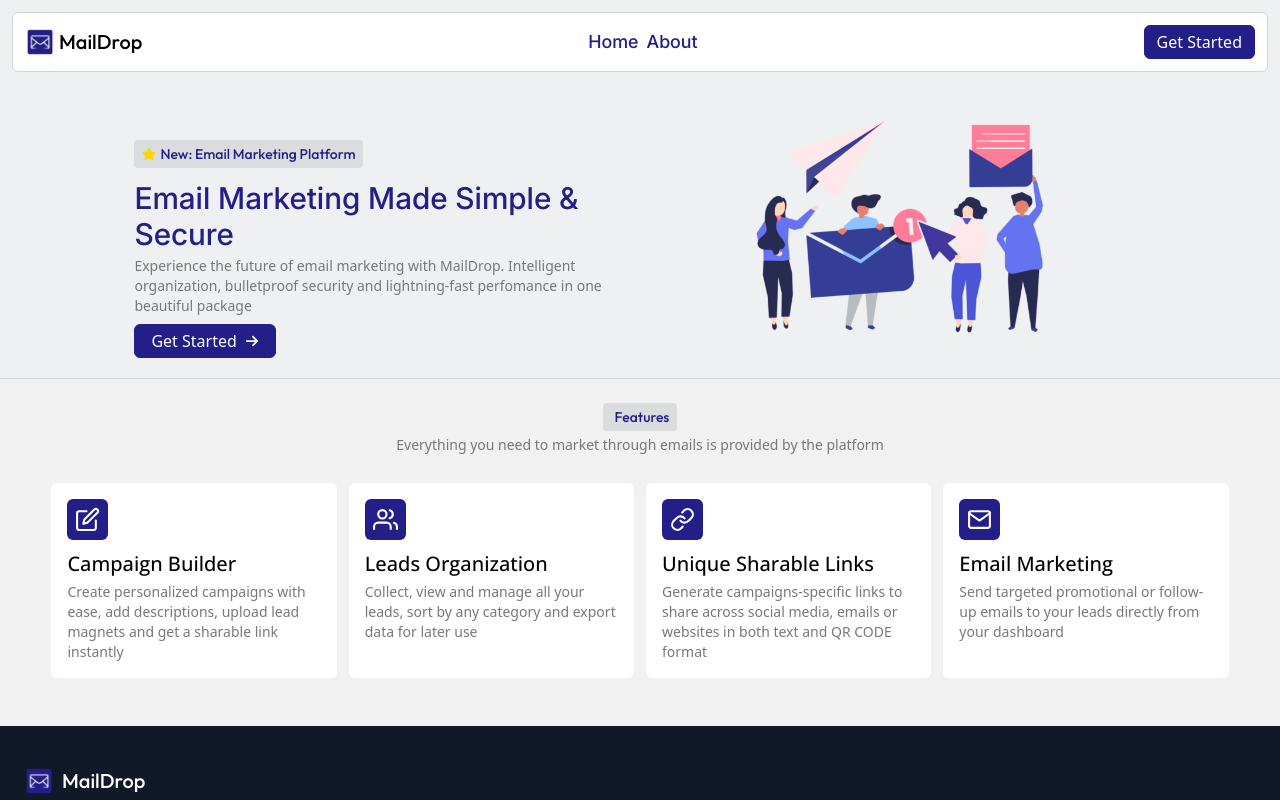
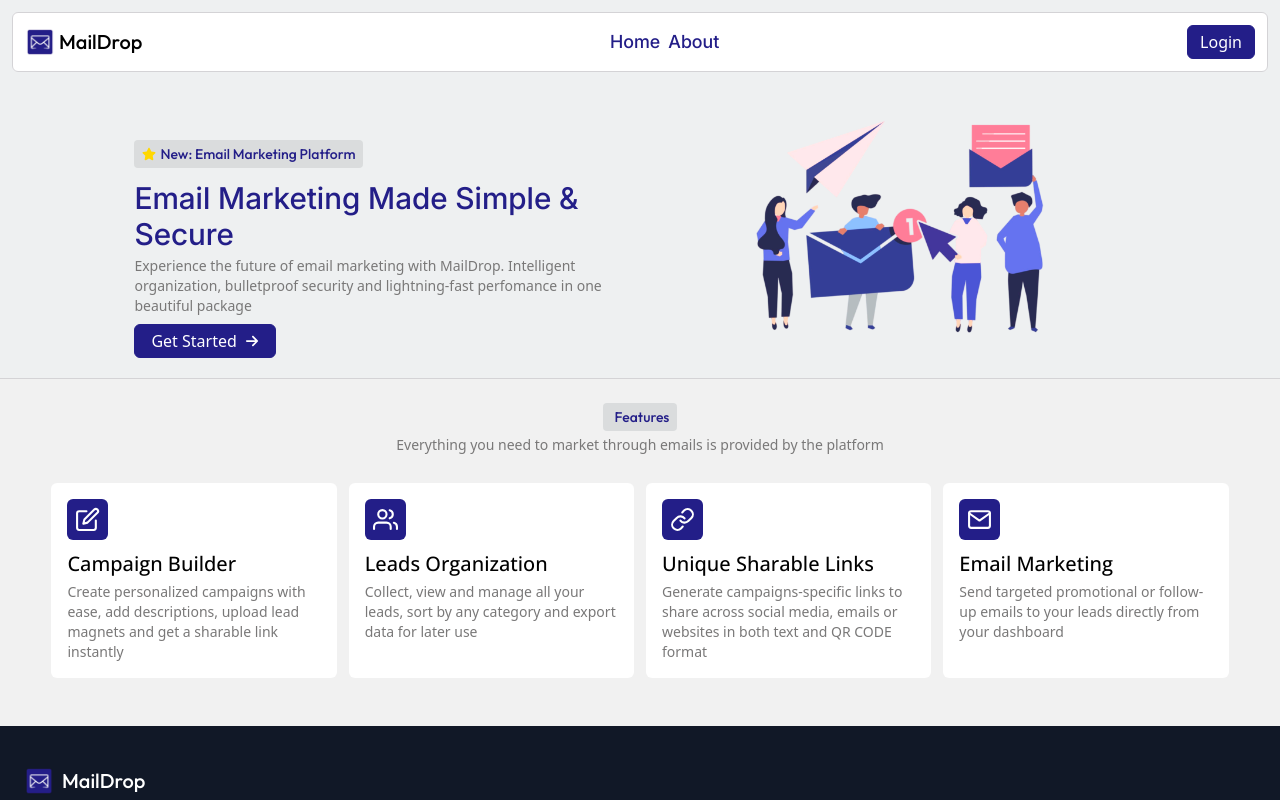
Before and after one commit to Habeebamoo/MailDrop, a React (Vite) app in the folder client/: page / in a window 1280 px wide. Shown: the top 800 px of the page. Built offline with nearby package versions, Linux system fonts and the light colour scheme; no server answers.

Commit message:
changed auto sign-in button

```diff
--- a/client/src/components/home/Header.tsx
+++ b/client/src/components/home/Header.tsx
@@ -4,9 +4,11 @@ import { LiaTimesSolid } from "react-icons/lia"
 import NavBar from "./NavBar"
 import { useState } from "react"
 import { useNavigate } from "react-router-dom"
+import { useUser } from "../../context/UserContext"
 
 const Header = () => {
   const [navShown, setNavShown] = useState<boolean>(false)
+  const { user } = useUser()
   const navigate = useNavigate()
 
   const toggleNav = () => {
@@ -14,6 +16,15 @@ const Header = () => {
   }
 
   const menuIcon = navShown ? <LiaTimesSolid size={20} /> : <RiMenu3Line size={20} />
+  const autoSignInText = user ? "Dashboard" : "Login"
+
+  const autoSignIn = () => {
+    if (user) {
+      navigate("/dashboard/home")
+    } else {
+      navigate("/login")
+    }
+  }
 
   return (
     <header className="p-3 fixed top-0 left-0 right-0">
@@ -27,7 +38,7 @@ const Header = () => {
             <p className="text-lg text-primary font-inter cursor-pointer">Home</p>
             <p className="text-lg text-primary font-inter cursor-pointer">About</p>
           </div>
-          <button onClick={() => navigate("/login")} className="max-sm:hidden btn-primary">Get Started</button>
+          <button onClick={autoSignIn} className="max-sm:hidden btn-primary">{autoSignInText}</button>
           <div onClick={toggleNav} className="sm:hidden cursor-pointer">
             {menuIcon}
           </div>
--- a/client/src/components/home/Hero.tsx
+++ b/client/src/components/home/Hero.tsx
@@ -6,8 +6,8 @@ import { useNavigate } from "react-router-dom"
 const Hero = () => {
   const navigate = useNavigate()
 
-  const toDashboard = () => {
-    navigate("/dashboard/home")
+  const toLogin = () => {
+    navigate("/login")
   }
 
   return (
@@ -24,7 +24,7 @@ const Hero = () => {
           <p className="max-lg:text-center text-sm max-lg:mt-2 lg:mt-1 text-accent max-lg:w-[90%] mx-auto">
             Experience the future of email marketing with MailDrop. Intelligent organization, bulletproof security and lightning-fast perfomance in one beautiful package
           </p>
-          <button onClick={toDashboard} className="max-lg:mx-auto max-md:py-2 max-lg:mt-4 lg:mt-2 px-4 btn-primary flex-center">
+          <button onClick={toLogin} className="max-lg:mx-auto max-md:py-2 max-lg:mt-4 lg:mt-2 px-4 btn-primary flex-center">
             <span className="mr-2">Get Started</span>
             <FaArrowRight size={14} />
           </button>
--- a/client/src/pages/AuthPage.tsx
+++ b/client/src/pages/AuthPage.tsx
@@ -7,7 +7,7 @@ import { ClipLoader } from "react-spinners"
 const AuthPage = () => {
   const [isLogin, setIsLogin] = useState<boolean>(true)
   const [passwordShown, setPasswordShown] = useState<boolean>(false)
-  const [loading, setLoading] = useState<boolean>()
+  const [loading, setLoading] = useState<boolean>(false)
   const [status, setStatus] = useState<"success" | "error" | "">("")
   const [msg, setMsg] = useState<string>("")
   const [form, setForm] = useState({
@@ -86,17 +86,17 @@ const AuthPage = () => {
     setPasswordShown(!passwordShown)
   }
 
-  const passwordIcon = passwordShown ? <FaEyeSlash color="rgb(121, 120, 120)" size={18} /> : <FaEye color="rgb(121, 120, 120)" size={18} />
+  const passwordIcon = passwordShown ? <FaEyeSlash color="rgb(121, 120, 120)" size={19} /> : <FaEye color="rgb(121, 120, 120)" size={19} />
 
   const authText =
   isLogin ?
   <div className={`${loading && "flex-center gap-2"}`}>
-    {loading && <ClipLoader size={18} color="white" />}
+    {loading && <ClipLoader size={16} color="white" />}
     {loading ? "Logging in" : "Login"}
   </div>
   :
   <div className={`${loading && "flex-center gap-2"}`}>
-    {loading && <ClipLoader size={18} color="white" />}
+    {loading && <ClipLoader size={16} color="white" />}
     {loading ? "Signing up" : "Sign Up"}
   </div>
 
@@ -156,7 +156,7 @@ const AuthPage = () => {
               onChange={(e) => setForm(prev => ({...prev, password: e.target.value}))}
               required
             />
-            <div onClick={togglePassword} className="absolute top-[42px] right-[10px] cursor-pointer">{passwordIcon}</div>
+            <div onClick={togglePassword} className="absolute top-[41px] right-[10px] cursor-pointer">{passwordIcon}</div>
           </div>
           <p
             onClick={toForgotPassword}
```
